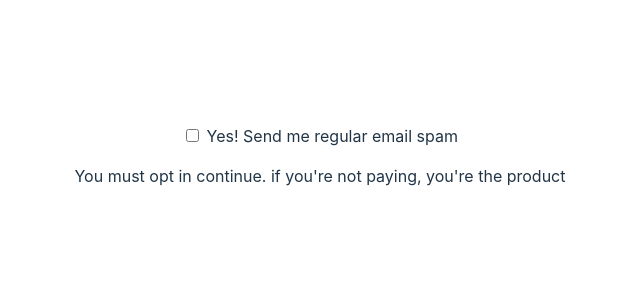
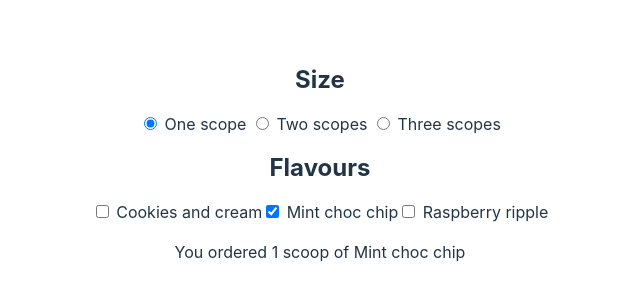
Before and after one commit to jung-ho-1231/study-svelte-tutorial, a Svelte app: page / in a window 1280 px wide. Shown: the part 236-536 px from the top of the page, without its empty margins (320-960 px from the left). Built offline with nearby package versions, Linux system fonts and the light colour scheme.

Commit message:
6. Bindings - Group inputs

```diff
--- a/src/App.svelte
+++ b/src/App.svelte
@@ -1,15 +1,54 @@
 <script>
-    let yes = false;
+    let scoops = 1;
+    let flavours = ['Mint choc chip'];
+
+    let menu = [
+        'Cookies and cream',
+        'Mint choc chip',
+        'Raspberry ripple'
+    ]
+
+    function join(flavors) {
+        if (flavors.length === 1) return flavors[0]
+        return `${flavors.slice(0, -1).join(', ')} and ${flavors[flavors.length - 1]}`;
+    }
 </script>
 
+<h2>Size</h2>
+
+
+<label>
+    <input type="radio" bind:group={scoops} name="scopes" value={1}>
+    One scope
+</label>
+
 <lable>
-    <input type="checkbox" bind:checked={yes}>
-    Yes! Send me regular email spam
+    <input type="radio" bind:group={scoops} name="scopes" value={2}>
+    Two scopes
 </lable>
 
+<lable>
+    <input type="radio" bind:group={scoops} name="scopes" value={3}>
+    Three scopes
+</lable>
 
-{#if yes}
-    <p>Thank you. We will bombard your inbox and sell your personal details</p>
+<h2>Flavours</h2>
+
+{#each menu as flavour}
+    <lable>
+        <input type="checkbox" bind:group={flavours} name="flavors" value={flavour}>
+        {flavour}
+    </lable>
+{/each}
+
+
+{#if flavours.length === 0}
+    <p>Please select at least one flavour</p>
+{:else if flavours.length > scoops}
+    <p>Can't order more flavours then scoops!</p>
 {:else}
-    <p>You must opt in continue. if you're not paying, you're the product</p>
+    <p>
+        You ordered {scoops} {scoops === 1 ? 'scoop' : 'scoops'}
+        of {join(flavours)}
+    </p>
 {/if}
```
